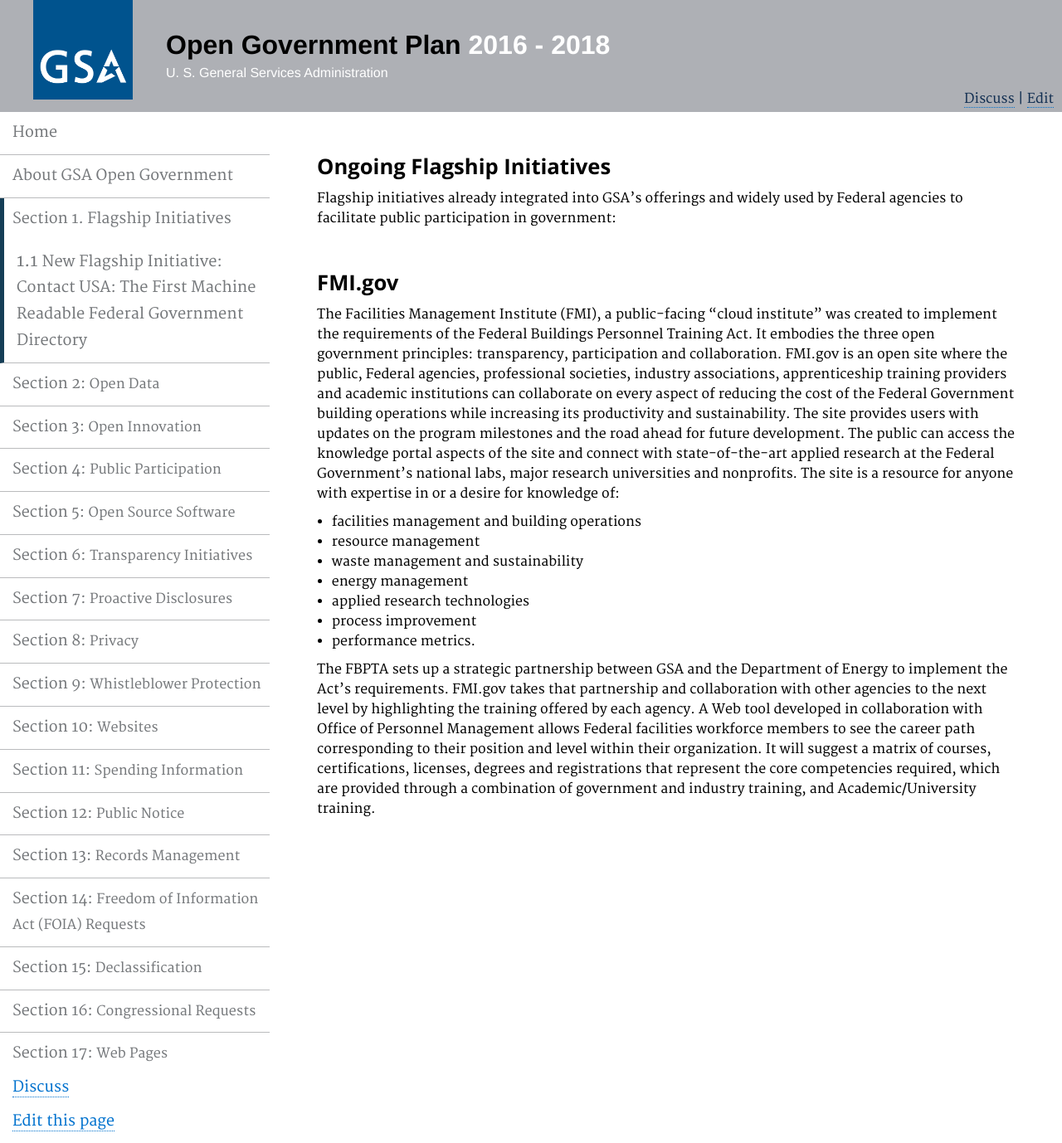
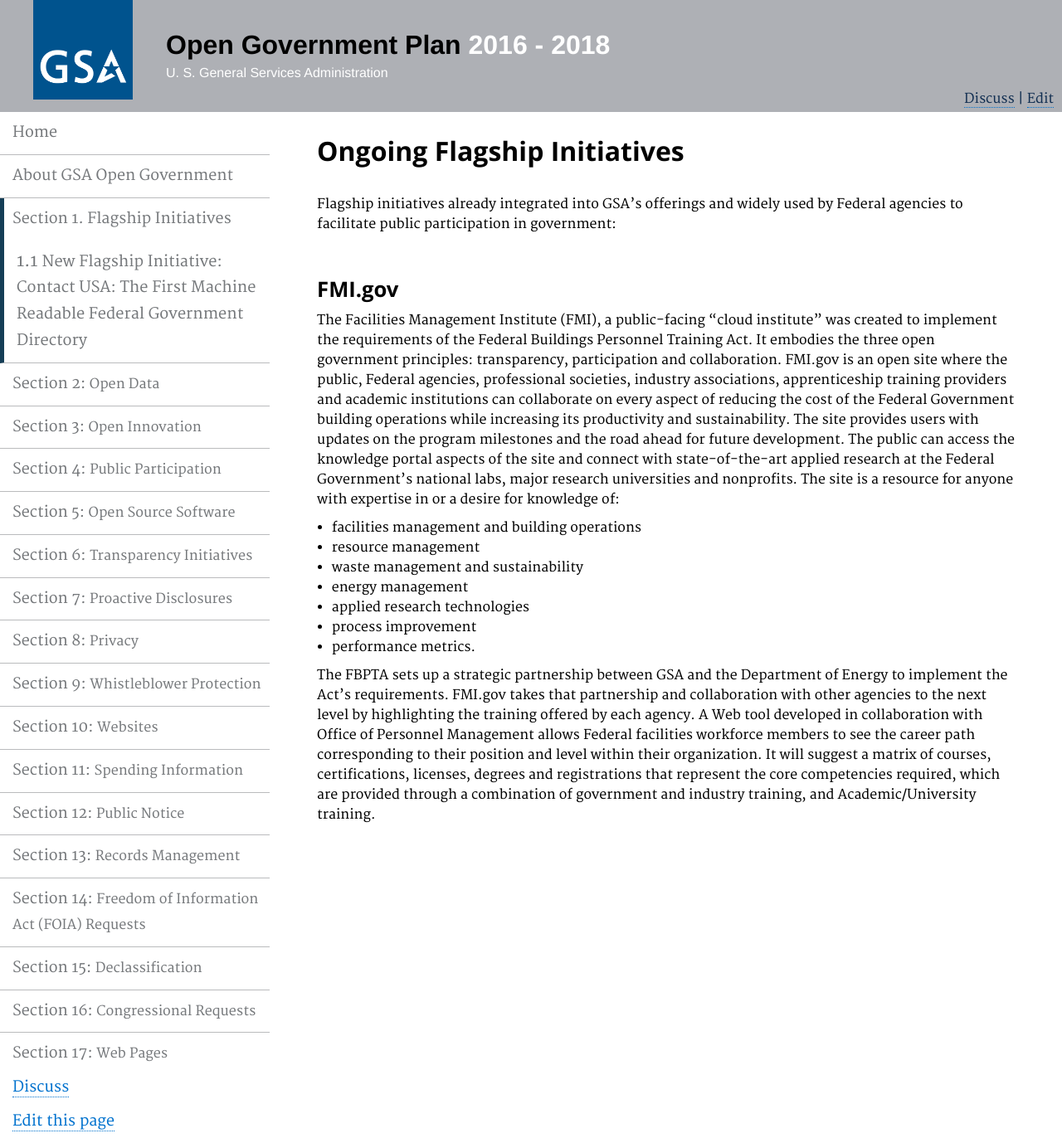
Before and after one commit to GSA/opengovplan, a Jekyll site: the page built from pages/ongoingflagship.md, in a window 1280 px wide. Shown: the whole page at 83% size. Built offline with Jekyll 4.4.1, drawn with Linux system fonts in a browser that asks for light colours.

```diff
--- a/pages/ongoingflagship.md
+++ b/pages/ongoingflagship.md
@@ -5,7 +5,7 @@ permalink: /ongoingflagship/
 description: ""
 ---
 
-### Ongoing Flagship Initiatives
+# Ongoing Flagship Initiatives
 
 
 <p>Flagship initiatives already integrated into GSA’s offerings and
```
